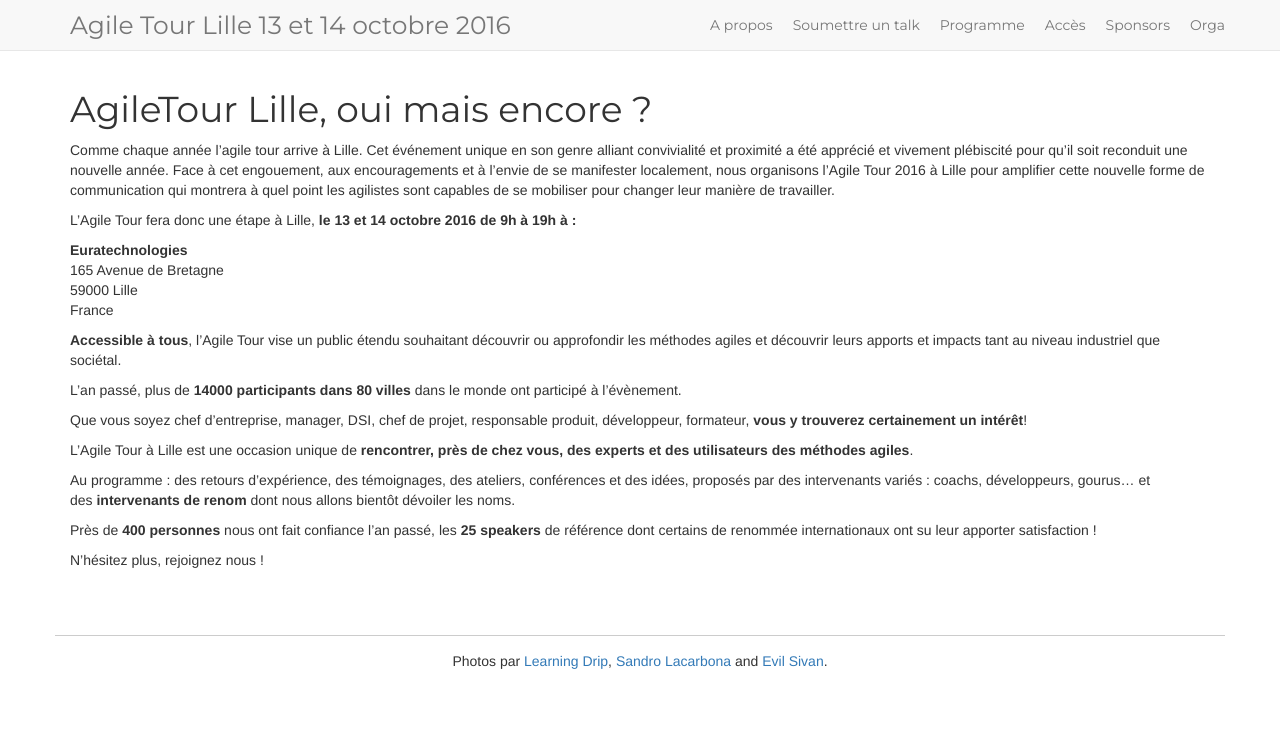
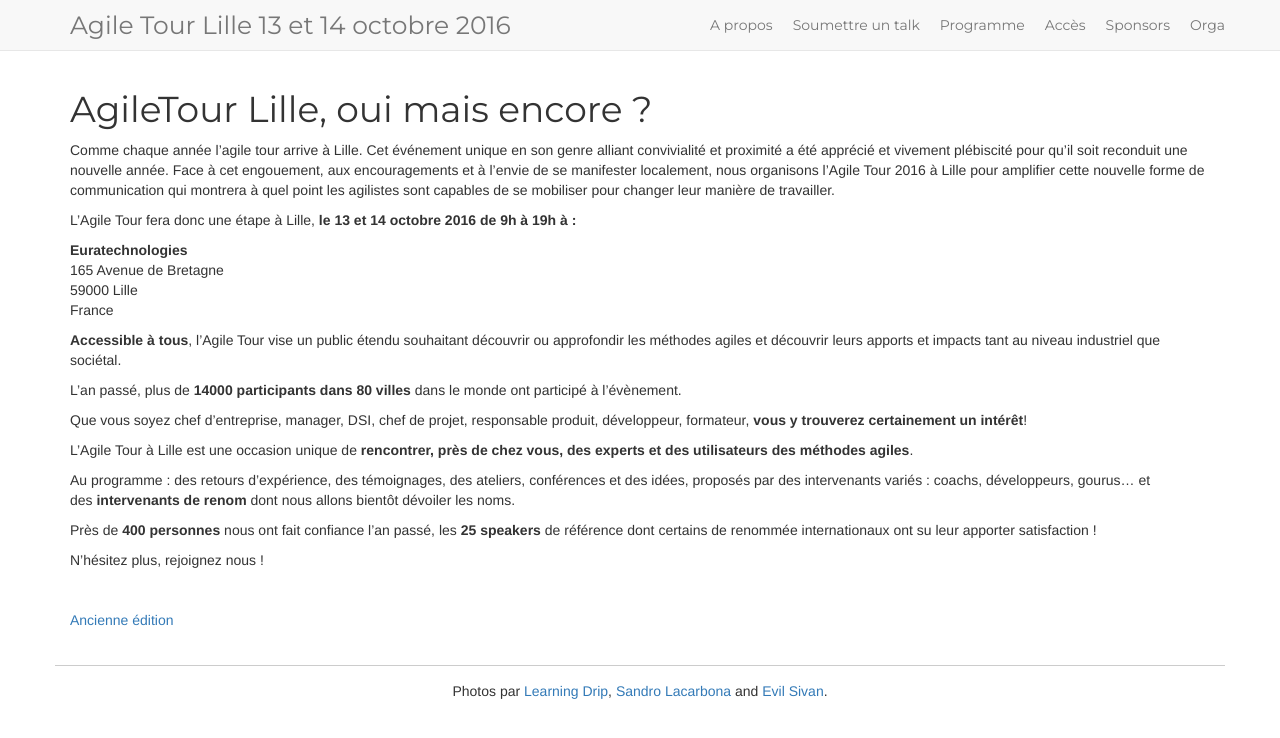
Before and after one commit to jak78/agile-tour-lille-2017, a Jekyll site: the page built from page-a-propos.html, in a window 1280 px wide. Shown: the top 738 px of the page. Built offline with Jekyll 4.4.1, drawn with Linux system fonts in a browser that asks for light colours; nearby versions of some CDN libraries.

Commit message:
add link to previous edition

```diff
--- a/page-a-propos.html
+++ b/page-a-propos.html
@@ -20,4 +20,5 @@ permalink: /a-propos/
   <p>Près de <strong>400</strong><b>&nbsp;personnes</b>&nbsp;nous ont fait confiance l’an passé, les<strong> 25 speakers</strong> de référence dont certains de renommée internationaux ont su leur apporter satisfaction !</p>
   <p>N’hésitez plus, rejoignez nous !</p>
   <p>&nbsp;</p>
+  <p><a href="http://2015.agiletour-lille.org">Ancienne édition</a></p>
 </div>
```
